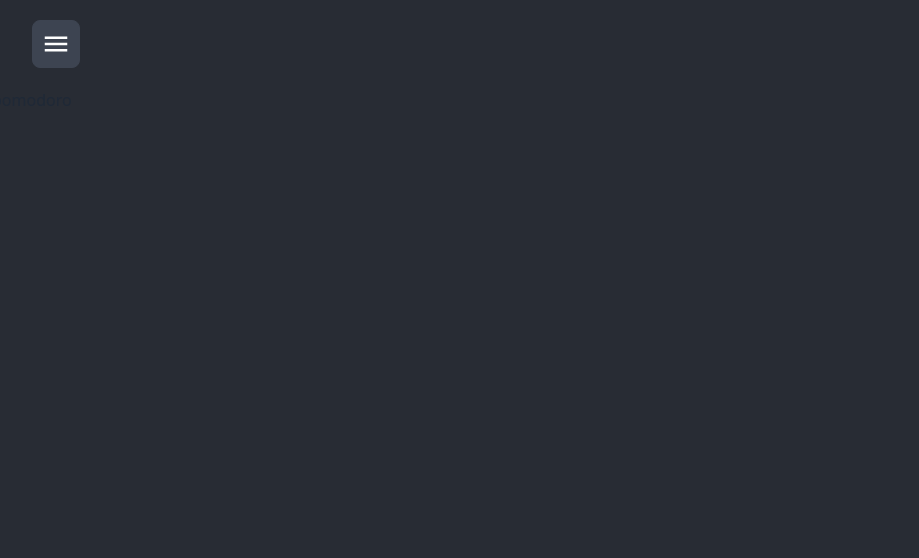
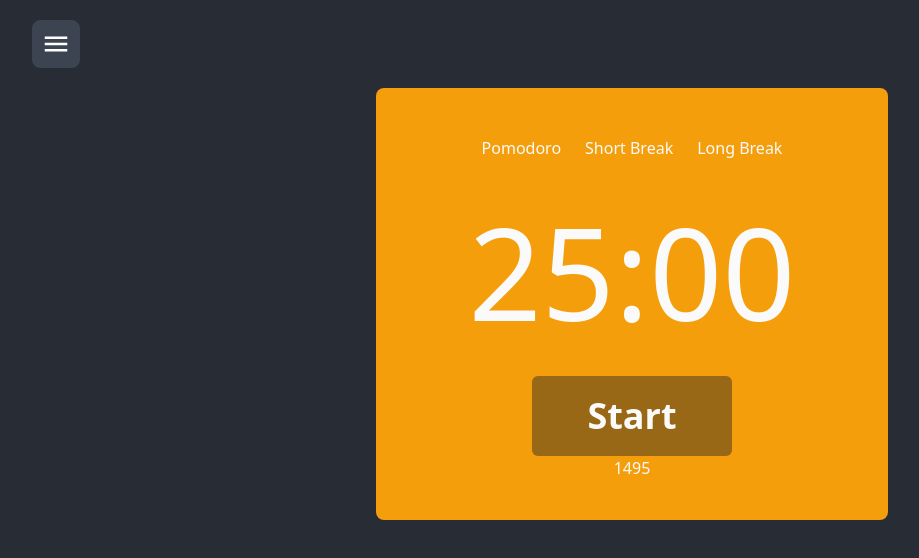
Before and after one commit to guiropaso/notesapp, a Next.js app: page /pomodoro in a window 1280 px wide. Shown: the top 558 px of the page, without its empty margins (8-927 px from the left). Built offline with nearby package versions, Linux system fonts and the light colour scheme.

Commit message:
pomodoro first draft

```diff
--- a/app/AddNote.js
+++ b/app/AddNote.js
@@ -19,13 +19,16 @@ export default function AddNote({add}) {
     },[note])
 
     useEffect(() => {
+
+        const controller = new AbortController()
+
         function onClickOutside(ele, cb) {
             document.addEventListener('click', event => {
                 if(!ele.contains(event.target)) cb()
-            })
+            },{signal: controller.signal})
         }
 
-        onClickOutside(divRef.current, () => {
+        function clickListener() {
             if(titleRef.current.innerText !== '' && taskRef.current.innerText !== '') {
                 handleSubmit()
             }
@@ -33,7 +36,14 @@ export default function AddNote({add}) {
                 titleRef.current.classList.add('hidden')
                 taskRef.current.innerText='Take a note...'
             }
+        }
+
+        onClickOutside(divRef.current, clickListener)
+
+        return(() => {
+            controller.abort()
         })
+
     },[])
 
     const handleClick = () => {
--- a/app/globals.css
+++ b/app/globals.css
@@ -20,3 +20,22 @@ body {
 .my-masonry-grid_column > label > div { /* change div to reference your elements you put in <Masonry> */
   margin-bottom: 10px;
 }
+
+.activities--button-active {
+  background-color: rgba(15, 23, 42,0.4);
+}
+
+.toggleButtons--startButton {
+  width: 200px;
+}
+
+.toggleButtons--skipDiv {
+  display: inline-block;
+  height: 80px;
+  width: calc((100% - 200px) / 2);
+}
+
+
+.toggleButtons--skipIcon {
+  font-size: 3rem;
+}
--- a/app/pomodoro/page.jsx
+++ b/app/pomodoro/page.jsx
@@ -1,6 +1,101 @@
+'use client'
+import { useEffect, useRef, useState } from "react"
+import {MdSkipNext} from 'react-icons/md'
+
+
 
 export default function Pomodoro() {
+  const [currentActivity, setCurrentActivity] = useState('Pomodoro')
+  const activities = ['Pomodoro', 'Short Break', 'Long Break']
+  const [minutes, setMinutes] = useState(25)
+  const [seconds, setSeconds] = useState(0)
+  const [remainingTime, setRemainingTime] = useState(1500)
+  const [isRunning, setIsRunning] = useState(false)
+  let intervalRef = useRef(null)
+
+  function changeActivity(e) {
+    setCurrentActivity(e.target.getAttribute('data-value'))
+    const parentElement = document.querySelector('.activities--div')
+    const siblingElements = parentElement.querySelectorAll('.activities--button')
+    siblingElements.forEach(sibling => sibling.classList.remove('activities--button-active'))
+    e.target.classList.add('activities--button-active')
+  }
+
+  useEffect(() => {
+    switch(currentActivity) {
+      case 'Pomodoro': {
+        setRemainingTime(1500)
+        setMinutes(25)
+        setSeconds(0)
+        break
+      }
+      case 'Short Break': {
+        setRemainingTime(300)
+        setMinutes(5)
+        setSeconds(0)
+        break
+      }
+      case 'Long Break': {
+        setRemainingTime(600)
+        setMinutes(10)
+        setSeconds(0)
+        break
+      }
+      default: {
+        console.log('not found', currentActivity)
+      }
+    }
+  },[currentActivity])
+
+
+useEffect(() => {
+  let intervalo
+  if(!isRunning) {
+    intervalo = setInterval(() => {
+      setRemainingTime(prevState => prevState - 1)
+    },1000)
+  }
+},[isRunning])
+
+
+
+let minutesStr = minutes.toString().padStart(2,'0')
+let secondsStr = seconds.toString().padStart(2,'0')
+
+
   return (
-    <div>pomodoro</div>
+
+    <div className="max-w-lg mx-auto flex flex-col text-neutral-50 bg-amber-500 justify-center items-center p-10 rounded-lg">
+      <div className="flex flex-row flex-nowrap space-x-2 activities--div">
+        {activities.map(activity => (
+          <button
+            className=" p-2 rounded-md activities--button"
+            type='button'
+            key={activity}
+            data-value={activity}
+            onClick={changeActivity}
+          >
+          {activity}
+          </button>
+        ))}
+      </div>
+      <div className="mt-10">
+        <span className="text-9xl text-neutral-50" >{minutesStr}:{secondsStr}</span>
+      </div>
+      <div className="toggleButtons--container mt-10 w-full text-center relative">
+        <button className="text-4xl font-semibold py-5 bg-slate-900/40 rounded-md toggleButtons--startButton"
+          onClick={() => setIsRunning(!isRunning)}
+        >{isRunning ? 'Pause' : 'Start'}</button>
+        {isRunning && <div className="toggleButtons--skipDiv absolute" >
+          <div className="flex flex-row justify-center h-full items-center">
+            <MdSkipNext className="text-3xl toggleButtons--skipIcon"/>
+          </div>
+        </div>}
+        <p>{remainingTime}</p>
+      </div>
+      <div>
+
+      </div>
+    </div>
   )
 }
```
